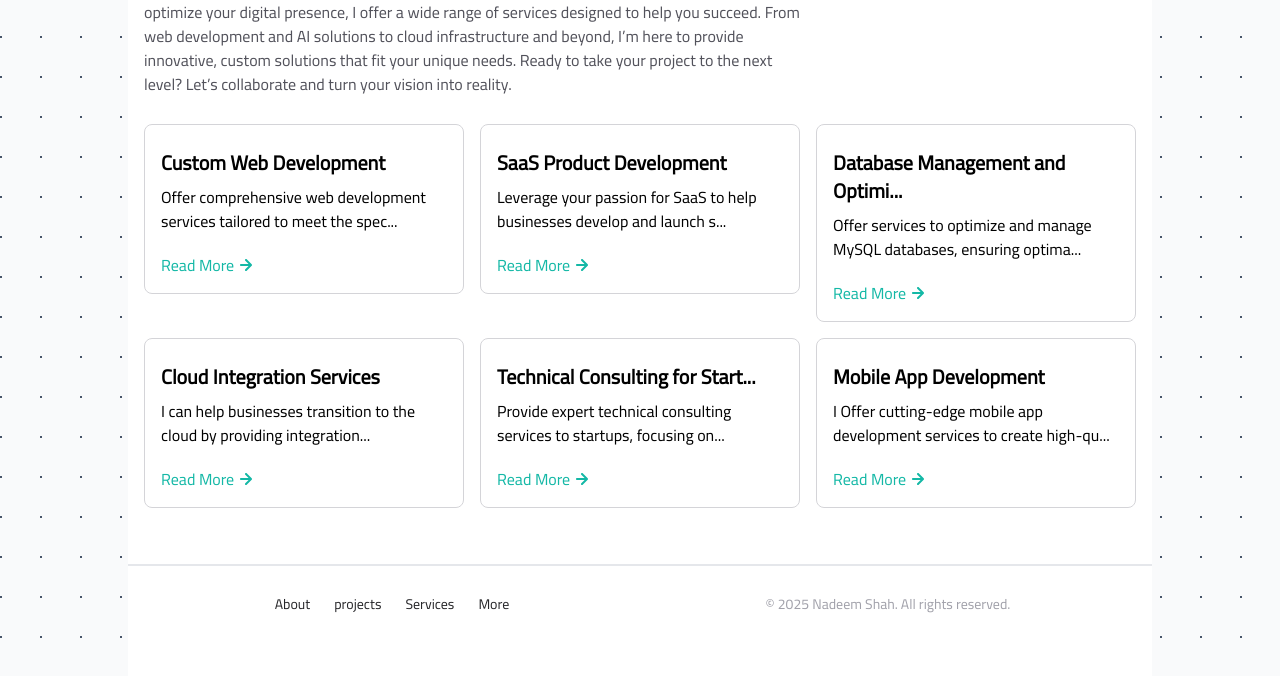
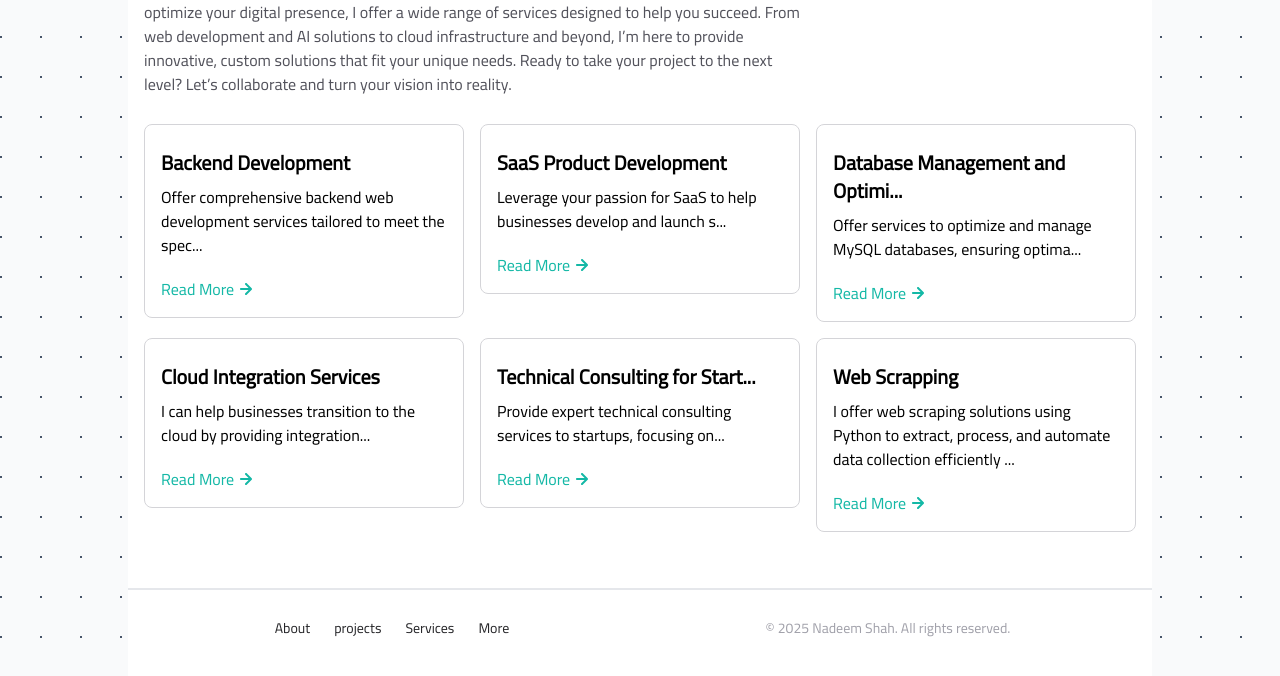
Before and after one commit to syed-nadeem/nadeemshah, a plain HTML site: page services.html in a window 1280 px wide. Shown: the part 124-800 px from the top of the page. Drawn offline with nearby package versions, Linux system fonts and the light colour scheme; a script that the page names is missing.

Commit message:
changes added

```diff
--- a/services.html
+++ b/services.html
@@ -304,8 +304,9 @@
                             <div x-data="projectCard" id="number-one" class="software">
                                 <div class="p-4 z-50 border rounded-lg border-zinc-300 dark:text-zinc-400 dark:border-zinc-700/40"
                                     @click="modalOpen = !modalOpen">
-                                    <h3 class="text-xl font-bold my-2">Custom Web Development</h3>
-                                    <p>Offer comprehensive web development services tailored to meet the spec...</p>
+                                    <h3 class="text-xl font-bold my-2">Backend Development</h3>
+                                    <p>Offer comprehensive backend web development services tailored to meet the spec...
+                                    </p>
                                     <button type="button" class="flex mt-5 text-teal-500">
                                         <p>Read More </p>
                                         <svg class="rtl:hidden" width="24" height="24" viewBox="0 0 24 24" fill="none"
@@ -344,7 +345,7 @@
                                                             <div class="mt-3 text-center sm:ml-4 sm:mt-0 sm:text-left">
                                                                 <h3 class="text-base font-semibold leading-6 text-gray-900 rtl:text-right"
                                                                     id="modal-title">
-                                                                    Custom Web Development</h3>
+                                                                    Backend Development</h3>
                                                                 <div class="mt-2">
                                                                     <p class="text-sm text-gray-500">Offer comprehensive
                                                                         web development services tailored to meet the
@@ -656,8 +657,9 @@
                             <div x-data="projectCard" id="number-one" class="software">
                                 <div class="p-4 z-50 border rounded-lg border-zinc-300 dark:text-zinc-400 dark:border-zinc-700/40"
                                     @click="modalOpen = !modalOpen">
-                                    <h3 class="text-xl font-bold my-2">Mobile App Development</h3>
-                                    <p>I Offer cutting-edge mobile app development services to create high-qu...</p>
+                                    <h3 class="text-xl font-bold my-2">Web Scrapping</h3>
+                                    <p>I offer web scraping solutions using Python to extract, process, and automate
+                                        data collection efficiently ...</p>
                                     <button type="button" class="flex mt-5 text-teal-500">
                                         <p>Read More </p>
                                         <svg class="rtl:hidden" width="24" height="24" viewBox="0 0 24 24" fill="none"
```
